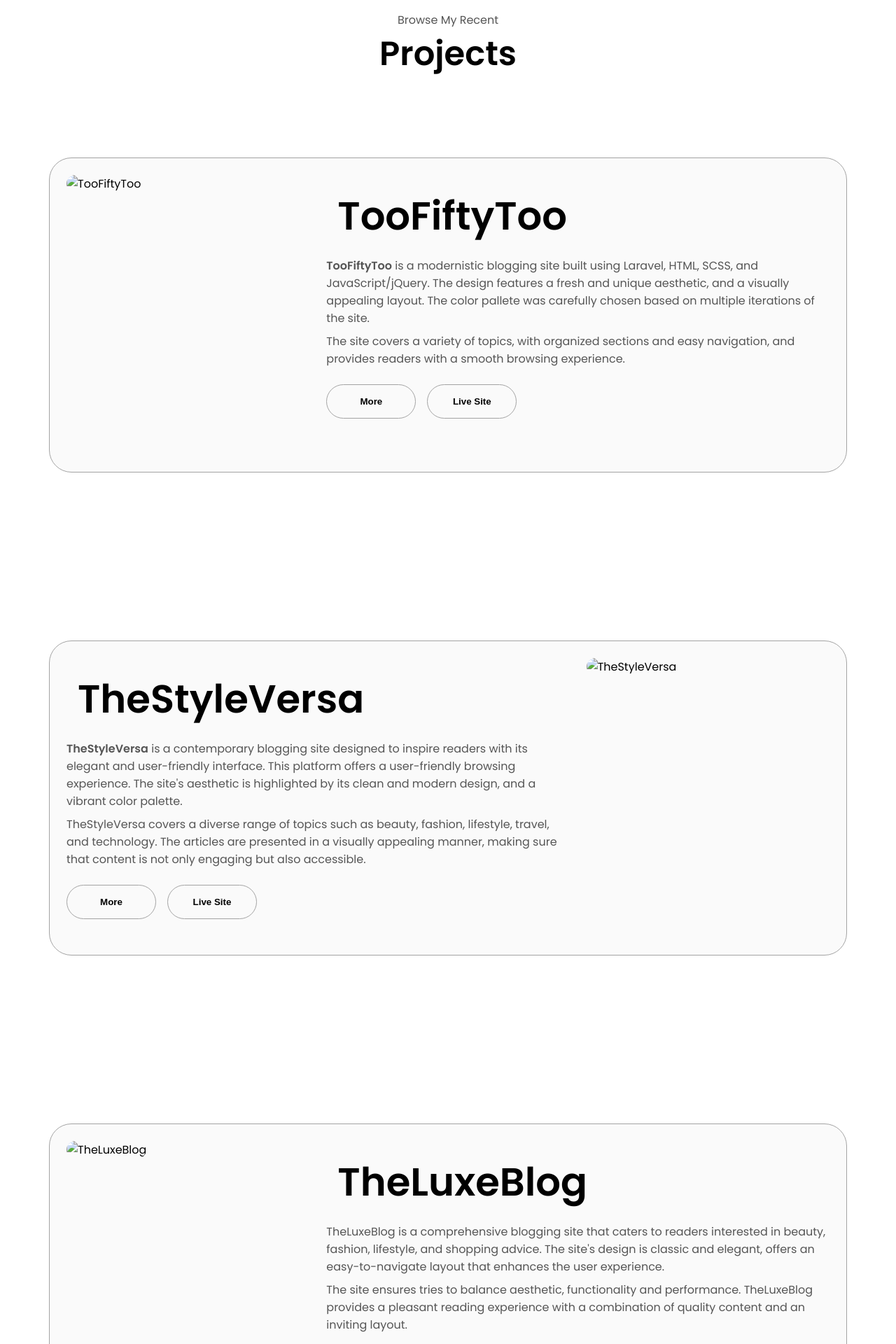
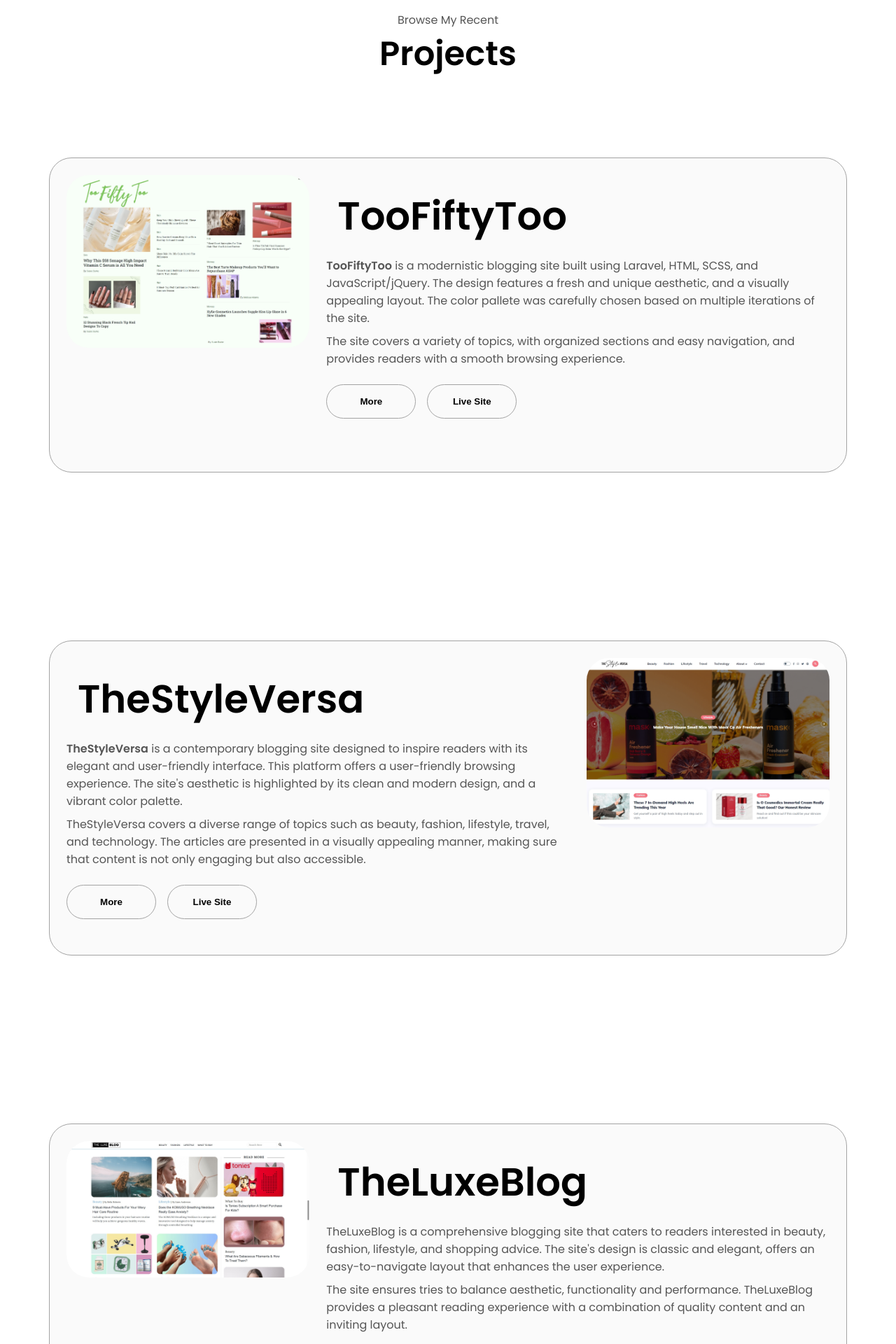
Before and after one commit to Irtiza90/irtiza90.github.io, a Jekyll site: the page built from site/index.html, in a window 1280 px wide. Shown: the part 2825-4745 px from the top of the page at 70% size. Built offline with Jekyll 4.4.1, drawn with Linux system fonts in a browser that asks for light colours; some of the changed text lies outside the part shown.

Commit message:
add self-driving-car project

```diff
--- a/site/index.html
+++ b/site/index.html
@@ -228,7 +228,7 @@
 </section>
 
 <section id="projects" class="smooth-wrapper no-mg">
-  <progress id="projects-bg-progress" class="hidden" value="0" min="10" max="75"></progress>
+  <progress id="projects-bg-progress" class="hidden" value="0" min="0" max="55"></progress>
 
   <div id="projects-container" class="container experience-details-container smooth-content">
     <p class="section__text__p1">Browse My Recent</p>
@@ -239,7 +239,7 @@
         <div class="project details-container color-container">
           <div class="article-container row">
             <div class="col-4">
-              <img src="/assets/img/TFT.jpeg" alt="TooFiftyToo" class="project-img img-fluid" />
+              <img src="/assets/img/projects/TFT.jpeg" alt="TooFiftyToo" class="project-img img-fluid" />
             </div>
             <div class="col-8">
               <h2 class="experience-sub-title project-title">TooFiftyToo</h2>
@@ -268,7 +268,7 @@
         <div class="project details-container color-container">
           <div class="article-container row">
             <div class="col-4 order-1">
-              <img src="/assets/img/TSV.jpeg" alt="TheStyleVersa" class="project-img img-fluid" />
+              <img src="/assets/img/projects/TSV.jpeg" alt="TheStyleVersa" class="project-img img-fluid" />
             </div>
             <div class="col-8">
               <h2 class="experience-sub-title project-title">TheStyleVersa</h2>
@@ -297,7 +297,7 @@
         <div class="project details-container color-container">
           <div class="article-container row">
             <div class="col-4">
-              <img src="/assets/img/TLB.jpeg" alt="TheLuxeBlog" class="project-img img-fluid">
+              <img src="/assets/img/projects/TLB.jpeg" alt="TheLuxeBlog" class="project-img img-fluid">
             </div>
             <div class="col-8">
               <h2 class="experience-sub-title project-title">TheLuxeBlog</h2>
@@ -321,6 +321,36 @@
           </div>
         </div>
       </div>
+
+      <div class="project-wrapper">
+        <div class="project details-container color-container">
+          <div class="article-container row">
+            <div class="col-4 order-1">
+              <img src="/assets/img/projects/self-driving-car.jpg" alt="self driving car" class="project-img img-fluid">
+            </div>
+            <div class="col-8">
+              <h2 class="experience-sub-title project-title">Self Driving Car</h2>
+              <div class="content">
+                <p>The Arduino-powered self driving car is a project that was designed to work as a miniature version of self-driving vehicles that are capable of navigating the environment without human intervention.</p>
+                <p>The vehicle is equipped with an Arduino along with ultrasonic sensors mounted on a servo assembly. It works by scanning the enviornment and taking snapshots to create a map of the surrounding enviornment. The arduino then processes the sensor data and calculates the best direction that is available to move in.</p>
+              </div>
+
+              <!-- <div class="btn-container mt-4">
+                <button class="btn btn-color-2 project-btn" onclick="alert('#TODO: add gallery')">
+                  More
+                </button>
+
+                <a class="no-style" href="https://theluxeblog.com" target="_blank" rel="noopener nofollow">
+                  <button class="btn btn-color-2 project-btn" type="button">
+                    Live Site
+                  </button>
+                </a>
+              </div> -->
+            </div>
+          </div>
+        </div>
+      </div>
+      <!-- /projects -->
     </div>
   </div>
 
```
Also changed, not shown: assets/img/projects/self-driving-car.jpg (added).
